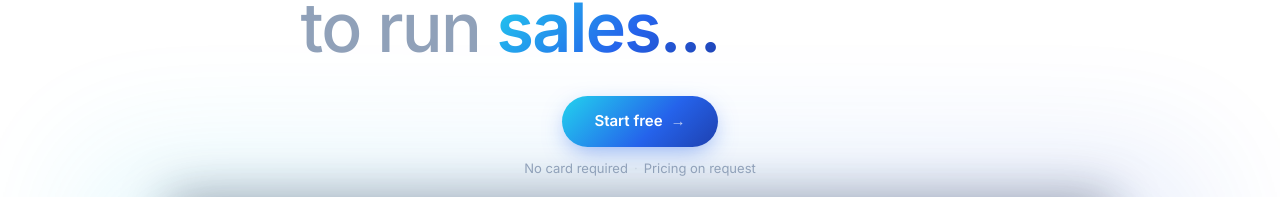
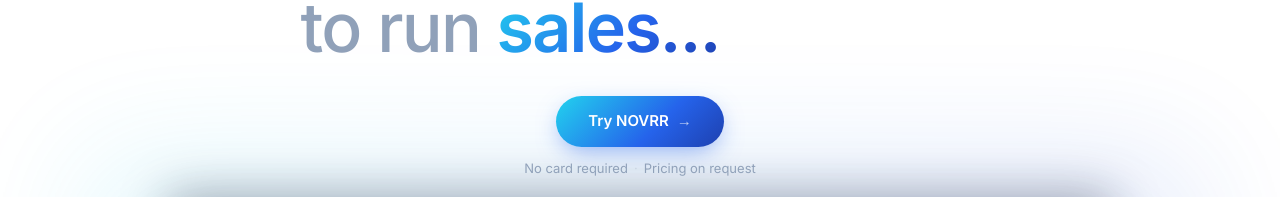
Before and after one commit to muzzayan-omaar/novrrerp-web, a Next.js app: page / in a window 1280 px wide. Shown: the part 295-492 px from the top of the page. Built offline with nearby package versions, Linux system fonts and the light colour scheme; no server answers.

Commit message:
feat: update call-to-action text from 'Start free' to 'Try NOVRR' for improved clarity

```diff
--- a/src/app/page.tsx
+++ b/src/app/page.tsx
@@ -175,7 +175,7 @@
                 href="/start"
                 className="group inline-flex items-center gap-2 rounded-full bg-nova-gradient px-8 py-3.5 text-[15px] font-semibold text-white shadow-[0_8px_24px_-6px_rgba(37,99,235,0.55)] transition duration-200 hover:brightness-110 hover:shadow-[0_12px_28px_-6px_rgba(34,211,238,0.45)]"
               >
-                Start free
+                Try NOVRR
                 <span className="text-white/70 transition group-hover:translate-x-0.5 group-hover:text-white">
                   →
                 </span>
```
